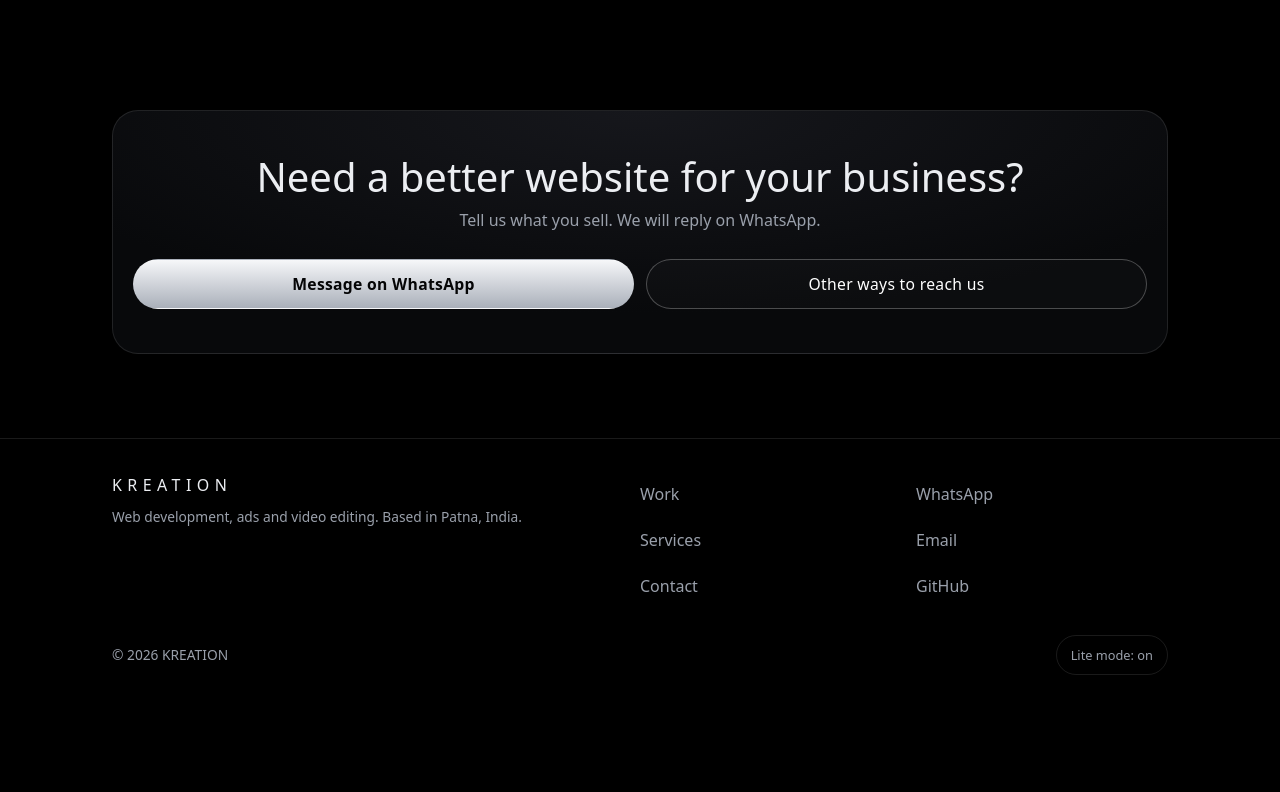
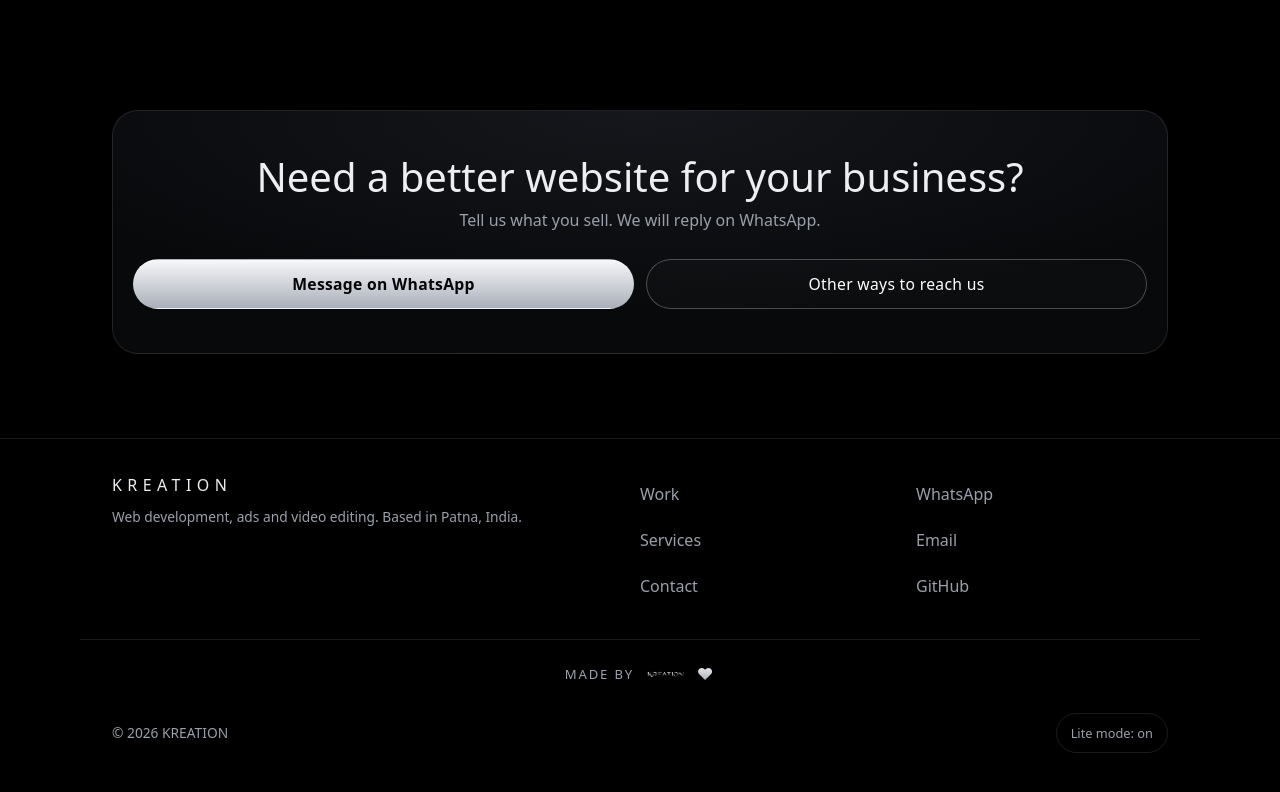
Before and after one commit to Sanny1921/kreation, a React (Vite) app: page / in a window 1280 px wide. Shown: the part 2224-3016 px from the top of the page. Before the commit the page ends 2939 px from the top, so only its background shows below. Built offline with nearby package versions, Linux system fonts and the light colour scheme.

Commit message:
Made by KREATION signature

```diff
--- a/src/components/Footer.jsx
+++ b/src/components/Footer.jsx
@@ -26,6 +26,11 @@ export default function Footer() {
           </a>
         </div>
       </div>
+      <div className="wrap made">
+        <span>Made by</span>
+        <img src="/img/wordmark-sm.webp" alt="KREATION" width="92" height="15" loading="lazy" decoding="async" />
+        <span className="heart" aria-hidden="true">&#9829;</span>
+      </div>
       <div className="wrap foot-bar">
         <span className="muted small">&copy; 2026 KREATION</span>
         <button
--- a/src/styles.css
+++ b/src/styles.css
@@ -204,3 +204,10 @@ input:focus,select:focus,textarea:focus{border-color:#fff}
 .proj-wide .img{aspect-ratio:16/10!important}
 @media (min-width:700px){.stk{top:calc(84px + var(--i,0)*14px)}.stack-list{max-width:820px;margin-inline:auto}}
 @media (prefers-reduced-motion:reduce){.stk{position:relative;top:auto}}
+
+/* ---------- signature ---------- */
+.made{display:flex;align-items:center;justify-content:center;gap:9px;margin-top:30px;padding-top:22px;border-top:1px solid var(--line);color:var(--mut);font-size:.82rem;letter-spacing:.14em;text-transform:uppercase}
+.made img{height:15px;width:auto;opacity:.95}
+.heart{background:linear-gradient(180deg,#fff,#8e94a1);-webkit-background-clip:text;background-clip:text;color:transparent;font-size:1rem;display:inline-block;animation:beat 2.4s ease-in-out infinite}
+@keyframes beat{0%,60%,100%{transform:scale(1)}30%{transform:scale(1.18)}}
+@media (prefers-reduced-motion:reduce){.heart{animation:none}}
```
